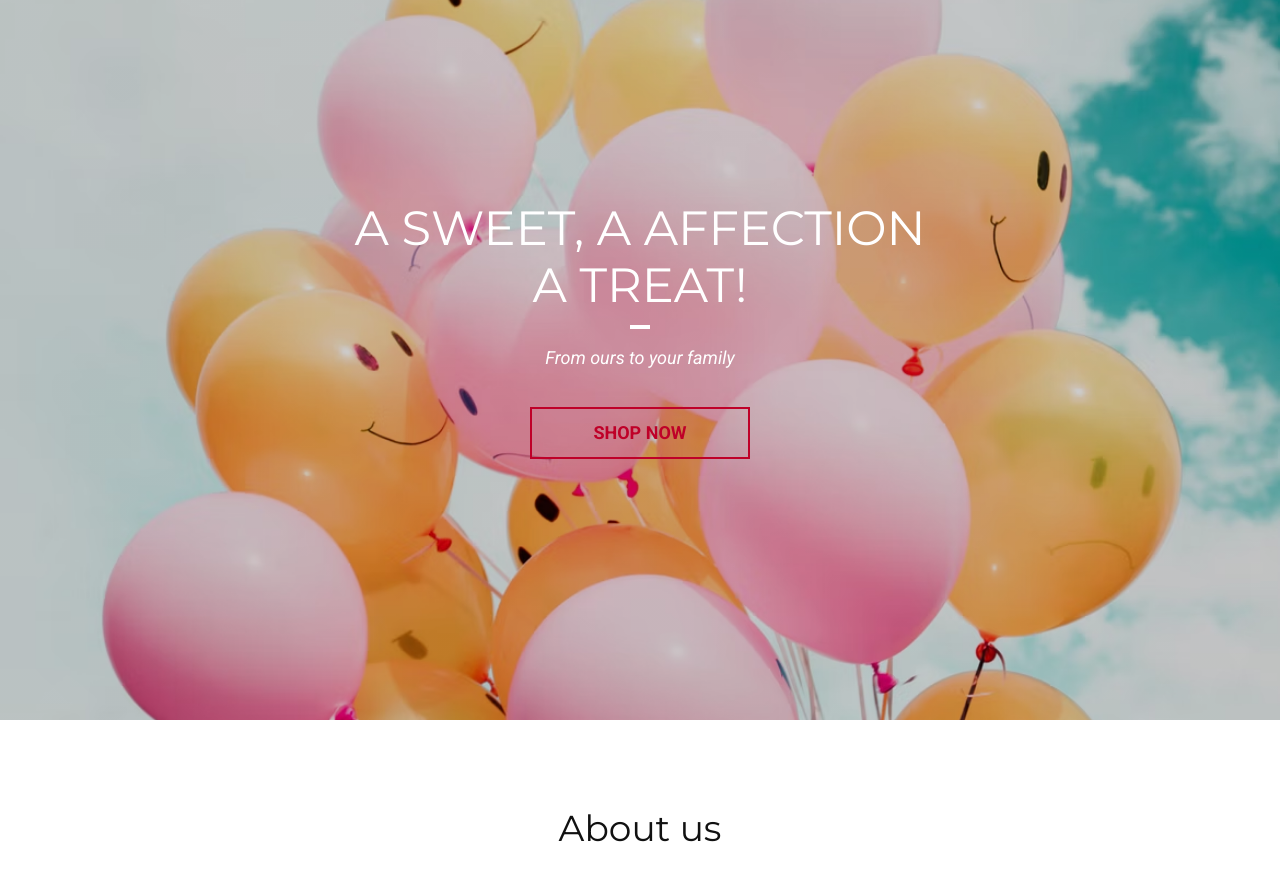
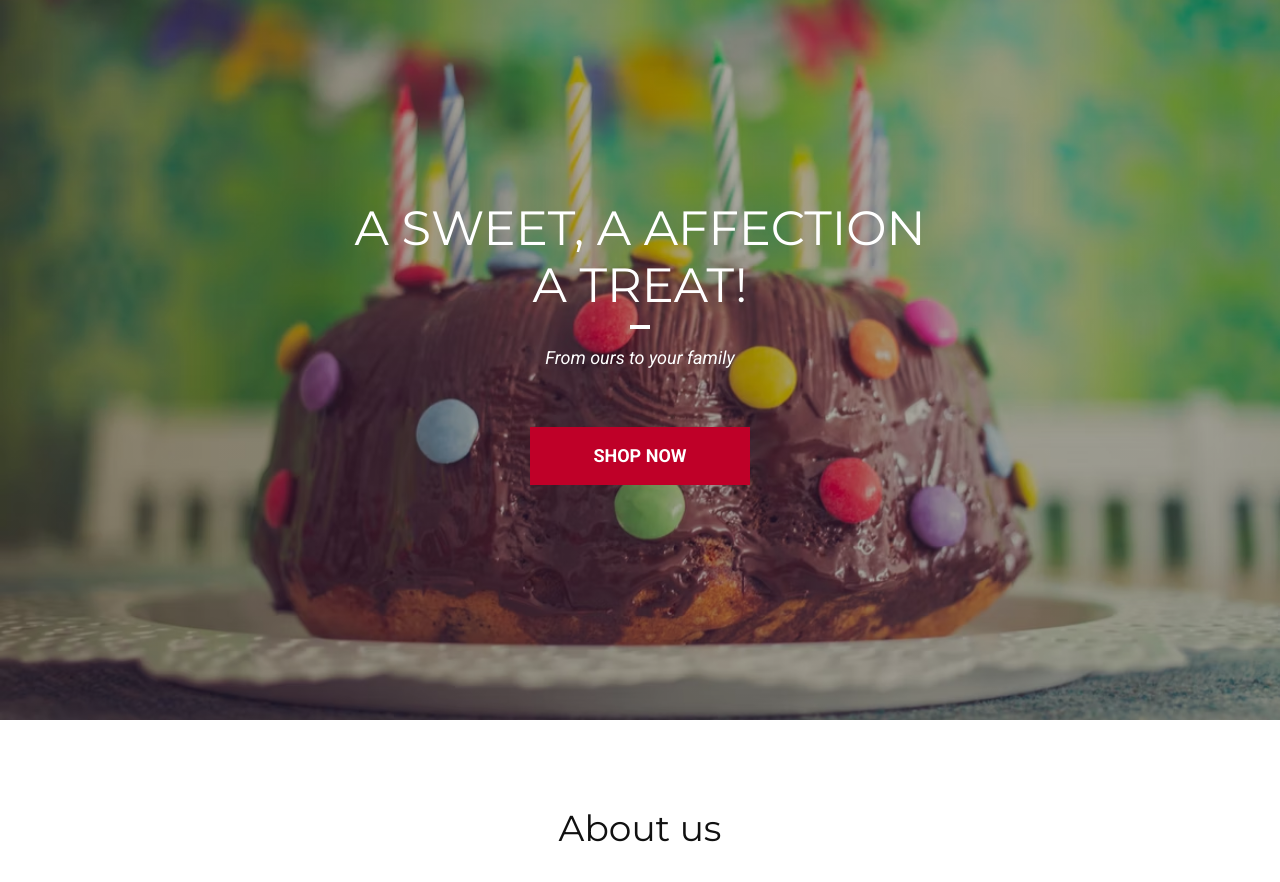
Before and after one commit to emidiovaleretto/candy-care-dublin-ecommerce, a Django app: page / in a window 1280 px wide. Shown: the part 100-982 px from the top of the page. Run offline with Django 3.2, Linux system fonts and the light colour scheme; style sheets or scripts are compiled from the project's sources; some libraries are stand-ins or nearby versions.

Commit message:
Change the hero image.

```diff
--- a/static/css/scss/_intro.scss
+++ b/static/css/scss/_intro.scss
@@ -1,9 +1,9 @@
 .intro {
-	background: linear-gradient(to bottom, rgba(0, 0, 0, .2), rgba(0, 0, 0, .2)), url('/static/img/hero-image.jpg') no-repeat center center;
+	background: linear-gradient(to bottom, rgba(0, 0, 0, .3), rgba(0, 0, 0, .3)), url('/static/img/hero-image.jpg') no-repeat center center;
 	background-size: cover;
 	color: $white;
 	padding: 200px 0;
-    height: 90vh;
+	height: 90vh;
 	text-align: center;
 }
 
@@ -37,15 +37,14 @@
 	text-align: center;
 	font-size: 1.125rem;
 	font-weight: bold;
-	color: $p7;
-	padding: 15px 0;
-	border: 2px solid;
-	margin: 40px auto 0 auto;
+	color: $white;
+	background: $p7;
+	padding: 20px 0;
+	margin: 60px auto 0 auto;
 }
 
 .intro > a:hover {
-	background: $p7;
-	border-color: $p7;
+	background: #a00028;
     color: $white;
 }
 
```
Also changed, not shown: static/img/hero-image.jpg.
